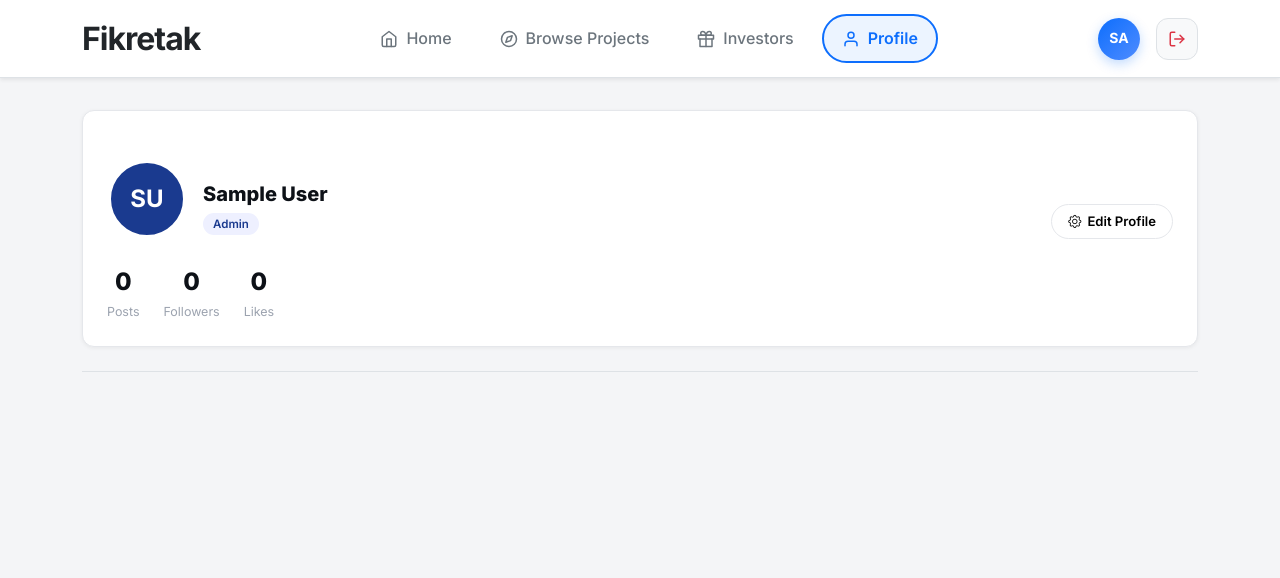
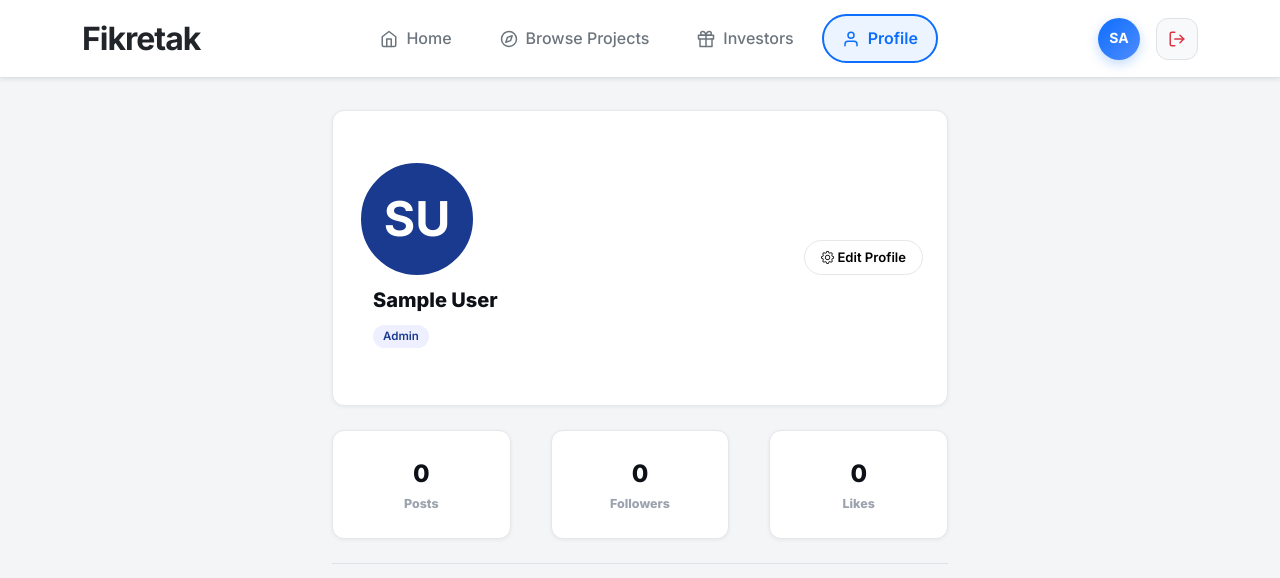
Before and after one commit to usef131/DemoFikratek, a React (Vite) app: page /profile in a window 1280 px wide. Shown: the top 578 px of the page. Built offline with nearby package versions, Linux system fonts and the light colour scheme; sample sign-in values are in the browser's storage.

Commit message:
Edit profile page

```diff
--- a/src/Pages/Home/Home.jsx
+++ b/src/Pages/Home/Home.jsx
@@ -302,8 +302,8 @@ export default function Home() {
 
       {/* ── FOOTER ── */}
       <footer style={{
-        background: '#0f1117',
-        borderTop: '1px solid rgba(255,255,255,0.07)',
+         background: '#0f1117',
+         borderTop: '1px solid rgba(255,255,255,0.07)',
         padding: '3rem 1.5rem 2rem',
       }}>
         <div style={{ maxWidth: 1100, margin: '0 auto' }}>
--- a/src/Pages/Profile/Profile.jsx
+++ b/src/Pages/Profile/Profile.jsx
@@ -38,63 +38,90 @@ export default function Profile() {
       <SecondNavbar/>
 
       <div style={{ background: 'var(--fk-bg)', minHeight: '100vh' }}>
-        <Container style={{ paddingTop: '2rem', paddingBottom: '2rem' }}>
+        <Container style={{ paddingTop: '2rem', paddingBottom: '2rem', width: '50%'}}>
 
           {/* ── Profile Card ── */}
           <div className="fk-card p-4 mb-4" style={{ position: 'relative' }}>
             <div style={{ height: 80, borderRadius: 'var(--radius-md) var(--radius-md) 0 0', margin: '-1rem -1rem 0' }} />
 
-            <div style={{ marginTop: '-40px', display: 'flex', alignItems: 'flex-end', gap: 16 }}>
-              <div className="fk-avatar" style={{ width: 80, height: 80, fontSize: '1.5rem', border: '4px solid var(--fk-surface)' }}>
+            <div style={{ marginTop: '-40px', display: 'flex', alignItems: 'flex-end', gap: 16 ,display: 'flex',justifyContent: 'space-between'}}>
+              <div className="fk-avatar" style={{ width: 120, height: 120, fontSize: '3rem', border: '4px solid var(--fk-surface)' }}>
                 {initials}
+
+              </div>
+              <div style={{
+                paddingBottom: 4 }}>
+               <button onClick={() => navigate('/edit-profile')} style={{
+
+                padding: '6px 16px',
+                borderRadius: 'var(--radius-pill)',
+                border: '1.5px solid var(--fk-border)',
+                background: 'var(--fk-surface)',
+                fontWeight: 600,
+                fontSize: '0.82rem',
+                cursor: 'pointer',
+                gap: 6,
+              }}>
+                <i className=" bi bi-gear" /> Edit Profile
+               </button>
+              </div>
+
             </div>
             <div style={{ paddingBottom: 4 }}>
-                <h1 style={{ fontWeight: 800, fontSize: '1.25rem', marginBottom: '0.15rem', color: 'var(--fk-text-primary)' }}>
+                <h1 style={{ fontWeight: 800, fontSize: '1.25rem', marginLeft: '1rem', marginBottom: '0.25rem' ,marginTop: '0.5rem', color: 'var(--fk-text-primary)' }}>
                   {user?.name}
                 </h1>
                 <span style={{
-                  display: 'inline-block', padding: '2px 10px',
-                  borderRadius: 'var(--radius-pill)', fontSize: '0.72rem', fontWeight: 600,
+                  marginBottom: '0.25rem' ,
+                  marginTop: '0.5rem',
+                  marginLeft: '1rem',
+                  display: 'inline-block',
+                  padding: '2px 10px ',
+                  borderRadius: 'var(--radius-pill)',
+                  fontSize: '0.72rem', fontWeight: 600,
                   background: user?.role === 'investor' ? '#fef3c7' : '#eef0ff',
                   color: user?.role === 'investor' ? '#92400e' : 'var(--fk-primary-btn)',
                   textTransform: 'capitalize',
                 }}>
                 {user?.role}
                 </span>
-              </div>
-              <button onClick={() => navigate('/edit-profile')} style={{
-                marginLeft: 'auto', padding: '6px 16px',
-                borderRadius: 'var(--radius-pill)', border: '1.5px solid var(--fk-border)',
-                background: 'var(--fk-surface)', fontWeight: 600, fontSize: '0.82rem',
-                cursor: 'pointer', display: 'flex', alignItems: 'center', gap: 6,
+                <br/>
+                <span style={{marginBottom: '0.25rem' ,marginTop: '0.5rem',marginLeft: '1rem',fontWeight: 500, fontSize: '1rem', marginBottom: '0.15rem', color: 'var(--fk-text-primary)'
                 }}>
-                <i className="bi bi-gear" /> Edit Profile
-              </button>
+                  {user?.bio}
+                </span>
+
               </div>
 
+          </div>
               {/* Stats row */}
-            <div className="d-flex gap-4 mt-4" style={{ fontSize: '0.875rem' }}>
-              <div className="text-center">
-                <div style={{ fontWeight: 800, fontSize: '1.5rem', color: 'var(--fk-text-primary)' }}>
+          <div className="row justify-content-center gap-3 mb-4" style={{ fontSize: '0.875rem' }}>
+                <div className="col text-center">
+                <div className="fk-card h-100 p-4  d-flex flex-column " style={{ fontWeight: 800, fontSize: '1.5rem', color: 'var(--fk-text-primary)' }}>
                   {user?.role === 'investor' ? interestedIdeas.length : myIdeas.length}
-                </div>
+
                 <div style={{ color: 'var(--fk-text-muted)', fontSize: '0.78rem' }}>
                   {user?.role === 'investor' ? 'Interested' : 'Posts'}
                 </div>
                 </div>
-              <div className="text-center">
-                <div style={{ fontWeight: 800, fontSize: '1.5rem', color: 'var(--fk-text-primary)' }}>0</div>
-                <div style={{ color: 'var(--fk-text-muted)', fontSize: '0.78rem' }}>Followers</div>
                 </div>
-              <div className="text-center">
-                <div style={{ fontWeight: 800, fontSize: '1.5rem', color: 'var(--fk-text-primary)' }}>0</div>
-                <div style={{ color: 'var(--fk-text-muted)', fontSize: '0.78rem' }}>Likes</div>
-              </div>
+
+                <div className="col text-center">
+                <div  className="fk-card h-100 p-4 d-flex flex-column " style={{ fontWeight: 800, fontSize: '1.5rem', color: 'var(--fk-text-primary)' }}>0
+                <div  style={{ color: 'var(--fk-text-muted)', fontSize: '0.78rem' }}>Followers</div>
                 </div>
                 </div>
 
+                <div className="col text-center">
+                <div  className="fk-card h-100 p-4 d-flex flex-column " style={{ fontWeight: 800, fontSize: '1.5rem', color: 'var(--fk-text-primary)' }}>0
+                <div style={{ color: 'var(--fk-text-muted)', fontSize: '0.78rem' }}>Likes</div>
+                </div>
+
+              </div>
+            </div>
           {/* ── Tabs ── */}
           <Tabs defaultActiveKey="ideas" className="mb-3" style={{ fontSize: '0.875rem', fontWeight: 600 }}>
+
 
             {/* Entrepreneur tab */}
             {user?.role === 'entrepreneur' && (
@@ -161,6 +188,7 @@ export default function Profile() {
             )}
 
           </Tabs>
+
         </Container>
       </div>
     </>
```
Lines whose indentation alone changed are shown as unchanged.
